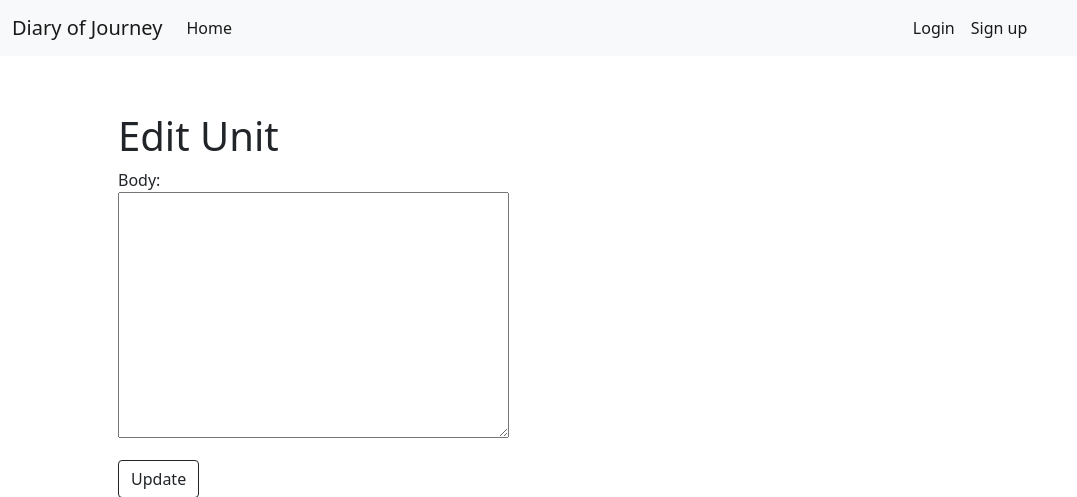
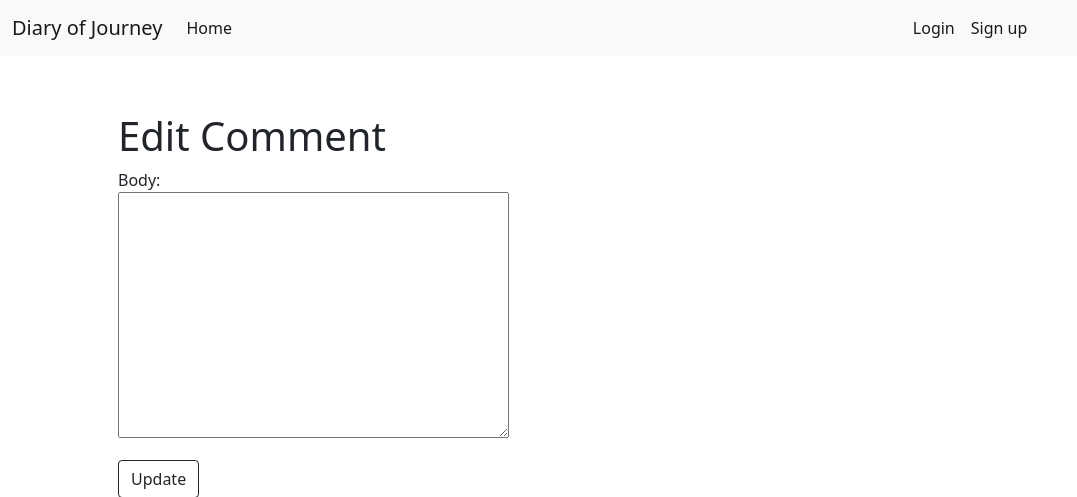
Before and after one commit to meetmanjusri/blog, a Django app: template templates/journey/comment_edit.html in a window 1280 px wide. Shown: the top 497 px of the page, without its empty margins (0-1077 px from the left). Run offline with Django 3.2, Linux system fonts and the light colour scheme; the template is opened without the code that fills it: values that come from a table or form of the project are taken from there, others are empty; some libraries are stand-ins or nearby versions.

Commit message:
Fixed errors

```diff
--- a/templates/journey/comment_edit.html
+++ b/templates/journey/comment_edit.html
@@ -2,8 +2,9 @@
 <html lang="en">
 {% extends 'journey/base.html' %}
 {% block content %}
-    <h1>Edit Unit</h1>
-    <form method="POST" class="unit-form">{% csrf_token %}
+    <h1>Edit Comment</h1>
+    <form method="POST" class="comment-form">{% csrf_token %}
+        {{ form.media }}
         {% for field in form %}
             <p>
                 {{ field.label_tag }}<br>
--- a/templates/journey/comment_list.html
+++ b/templates/journey/comment_list.html
@@ -24,7 +24,7 @@
                         <td>{{ comment.post.author }}</td>
                         <td>{{ comment.name }}</td>
                         <td>{{ comment.email }}</td>
-                        <td>{{ comment.body }}</td>
+                        <td>{{ comment.body|safe }}</td>
                         <td>{{ comment.created}}</td>
                         <td>{{ comment.updated}}</td>
                         <td><a href="{% url 'journey:comment_edit' pk=comment.pk %}"
--- a/templates/journey/post_detail.html
+++ b/templates/journey/post_detail.html
@@ -19,6 +19,7 @@
                     <th>Author</th>
                     <th>Image</th>
                     <th>Visited Places</th>
+                    <th>Visited Date</th>
                     <th>Favorite Place</th>
                     <th>Address</th>
                     <th>City</th>
@@ -43,8 +44,9 @@
                         <td>{{ post.city }}</td>
                         <td>{{ post.postal_code }}</td>
                         <td>{{ post.favorite_activity }}</td>
-                        <td>{{ post.description }}</td>
+                        <td>{{ post.description|safe }}</td>
                         <td>{{ post.publish }}</td>
+                        <td>{{ post.created }}</td>
                         <td><a href="{% url 'journey:post_edit' pk=post.pk %}"
                                class="btn btn-warning">Edit</a></td>
                         <td><a href="{% url 'journey:post_delete' pk=post.pk %}"
```
